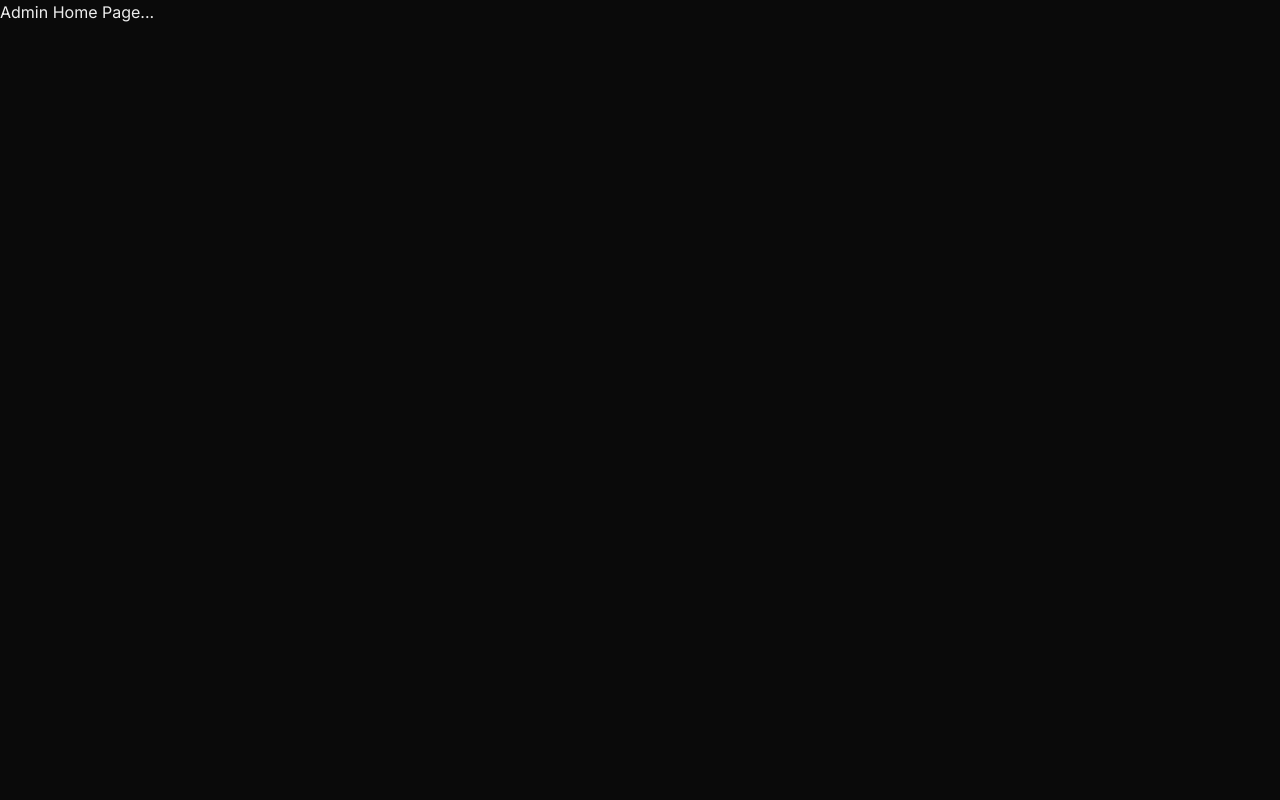
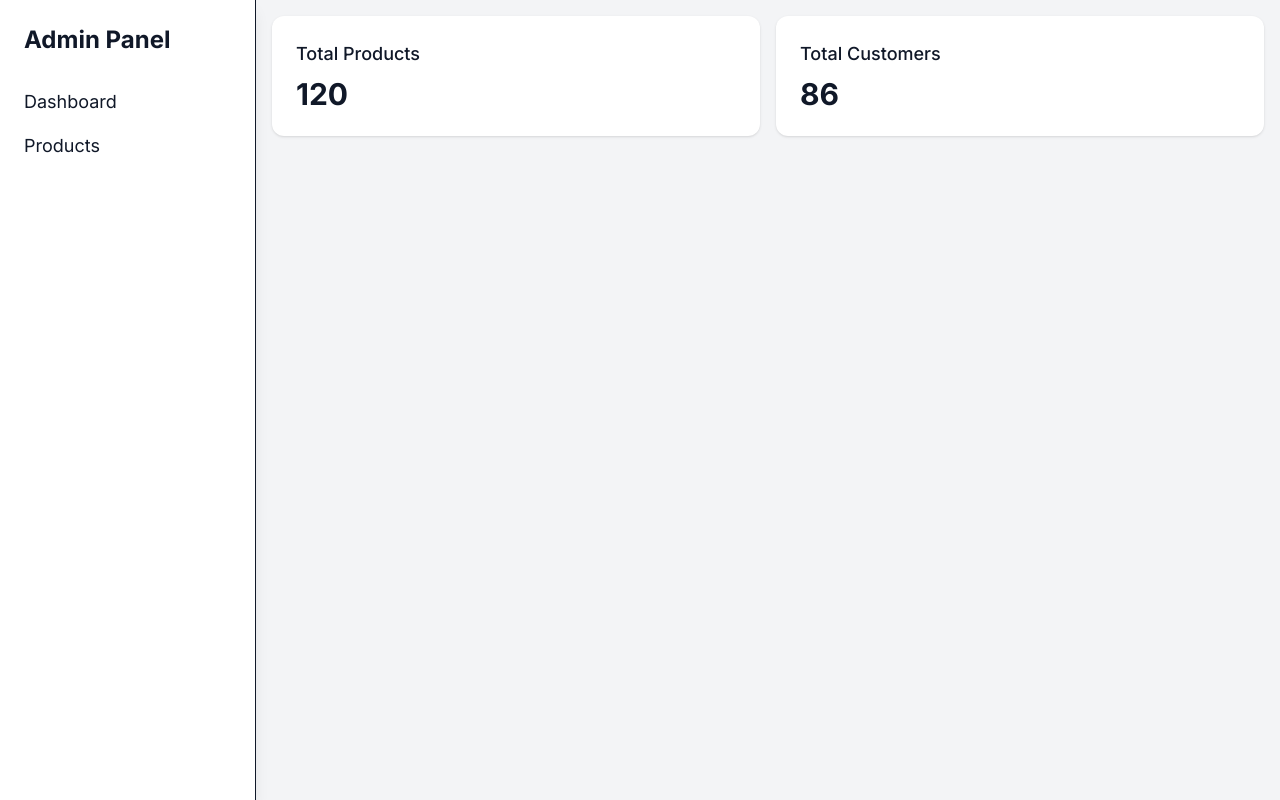
Before and after one commit to Muhammadtalha678/ecommerce-fullstack-design, a Next.js app in the folder frontend/: page /admin in a window 1280 px wide. Built offline with nearby package versions, Linux system fonts and the light colour scheme; no server answers.

Commit message:
create admin pannel ui

```diff
--- a/frontend/src/app/(admin)/admin/page.tsx
+++ b/frontend/src/app/(admin)/admin/page.tsx
@@ -1,9 +1,14 @@
-import React from 'react'
-
 const AdminHomePage = () => {
     return (
-        <div>
-            <h1>Admin Home Page...</h1>
+        <div className="grid grid-cols-1 md:grid-cols-2 gap-4">
+            <div className="bg-white p-6 rounded-xl shadow">
+                <h3 className="text-lg font-medium">Total Products</h3>
+                <p className="text-3xl font-bold mt-2">120</p>
+            </div>
+            <div className="bg-white p-6 rounded-xl shadow">
+                <h3 className="text-lg font-medium">Total Customers</h3>
+                <p className="text-3xl font-bold mt-2">86</p>
+            </div>
         </div>
     )
 }
--- /dev/null
+++ b/frontend/src/app/(admin)/admin/products/page.tsx
@@ -0,0 +1,55 @@
+'use client'
+
+import React from 'react'
+
+import Link from 'next/link'
+import ProductTable from '@/components/Admin/ProductTable'
+
+
+const AdminProducts = () => {
+    // Dummy data (replace with real data later)
+    const products = [
+        {
+            id: "1",
+            name: 'Nike Air Max',
+            price: "120",
+            image: '/shoes1.jpg',
+            category: "Electronics"
+        },
+        {
+            id: "2",
+            name: 'Adidas UltraBoost',
+            price: "140",
+            image: '/shoes2.jpg',
+            category: "Shoes"
+        },
+    ]
+
+    return (
+        <div className="bg-white p-6 rounded-xl shadow">
+            <div className="flex justify-between items-center mb-6">
+                <h2 className="text-2xl font-bold">All Products</h2>
+                <Link
+                    href="/products/add"
+                    className="bg-blue-600 text-white px-4 py-2 rounded hover:bg-blue-700"
+                >
+                    Add Product
+                </Link>
+            </div>
+
+            <div className="overflow-x-auto">
+                <ProductTable products={products} />
+            </div>
+
+            {/* Pagination */}
+            {/* <div className="mt-6 flex justify-center space-x-2">
+                <button className="px-3 py-1 bg-gray-200 rounded hover:bg-gray-300">Prev</button>
+                <button className="px-3 py-1 bg-blue-600 text-white rounded hover:bg-blue-700">1</button>
+                <button className="px-3 py-1 bg-gray-200 rounded hover:bg-gray-300">2</button>
+                <button className="px-3 py-1 bg-gray-200 rounded hover:bg-gray-300">Next</button>
+            </div> */}
+        </div>
+    )
+}
+
+export default AdminProducts
--- a/frontend/src/app/(admin)/layout.tsx
+++ b/frontend/src/app/(admin)/layout.tsx
@@ -1,11 +1,15 @@
+import Sidebar from '@/components/Admin/SideBar'
 import React from 'react'
 import { Toaster } from 'react-hot-toast'
 
 const AdminLayout = ({ children }: Readonly<{ children: React.ReactNode }>) => {
     return (
-        <div>
-            {children}
-            <Toaster position='top-center' />
+        <div className="flex min-h-screen bg-gray-100 text-gray-900">
+            <Sidebar />
+            <main className="flex-1 p-4 md:ml-64 transition-all duration-300">
+                {children}
+                <Toaster position="top-center" />
+            </main>
         </div>
     )
 }
--- /dev/null
+++ b/frontend/src/components/Admin/ProductTable.tsx
@@ -0,0 +1,55 @@
+import React from 'react'
+import Image from 'next/image'
+import Link from 'next/link'
+import { FiEdit, FiTrash2 } from 'react-icons/fi'
+interface Product {
+    id: string,
+    name: string,
+    price: string,
+    image: string,
+    category: string
+}
+
+const ProductTable = ({ products }: { products: Product[] }) => {
+    return (
+        <table className="min-w-full text-sm text-left">
+            <thead>
+                <tr className="border-b text-gray-600">
+                    <th className="p-3">Image</th>
+                    <th className="p-3">Name</th>
+                    <th className="p-3">Price</th>
+                    <th className="p-3">Category</th>
+                    <th className="p-3">Actions</th>
+                </tr>
+            </thead>
+            <tbody>
+                {products.map((product) => (
+                    <tr key={product.id} className="border-b hover:bg-gray-50">
+                        <td className="p-3">
+                            <Image
+                                src={product.image}
+                                alt={product.name}
+                                width={60}
+                                height={60}
+                                className="rounded"
+                            />
+                        </td>
+                        <td className="p-3">{product.name}</td>
+                        <td className="p-3">${product.price}</td>
+                        <td className="p-3">{product.category}</td>
+                        <td className="p-3 flex items-center gap-4">
+                            <Link href={`/products/edit/${product.id}`}>
+                                <FiEdit className="text-blue-600 hover:text-blue-800 cursor-pointer" />
+                            </Link>
+                            <button>
+                                <FiTrash2 className="text-red-600 hover:text-red-800 cursor-pointer" />
+                            </button>
+                        </td>
+                    </tr>
+                ))}
+            </tbody>
+        </table>
+    )
+}
+
+export default ProductTable
--- /dev/null
+++ b/frontend/src/components/Admin/SideBar.tsx
@@ -0,0 +1,40 @@
+'use client'
+
+import { useState } from 'react'
+import Link from 'next/link'
+import { TbXboxXFilled } from 'react-icons/tb'
+import { TiThMenu } from 'react-icons/ti'
+
+export default function Sidebar() {
+    const [isOpen, setIsOpen] = useState(false)
+
+    return (
+        <>
+            {/* Mobile Toggle */}
+            <button
+                onClick={() => setIsOpen(!isOpen)}
+                className="absolute top-4 left-4 z-50 md:hidden"
+            >
+                {isOpen ? <TbXboxXFilled size={28} /> : <TiThMenu size={28} />}
+            </button>
+
+            {/* Sidebar */}
+            <aside
+                className={`fixed top-0 left-0 h-full w-64 bg-white border-r shadow-lg z-40 transform ${isOpen ? 'translate-x-0' : '-translate-x-full'
+                    } md:translate-x-0 transition-transform duration-300`}
+            >
+                <div className="p-6">
+                    <h2 className="text-2xl font-bold mb-8">Admin Panel</h2>
+                    <nav className="space-y-4">
+                        <Link href="/admin" className="block text-lg hover:text-blue-600">
+                            Dashboard
+                        </Link>
+                        <Link href="/admin/products" className="block text-lg hover:text-blue-600">
+                            Products
+                        </Link>
+                    </nav>
+                </div>
+            </aside>
+        </>
+    )
+}
```
